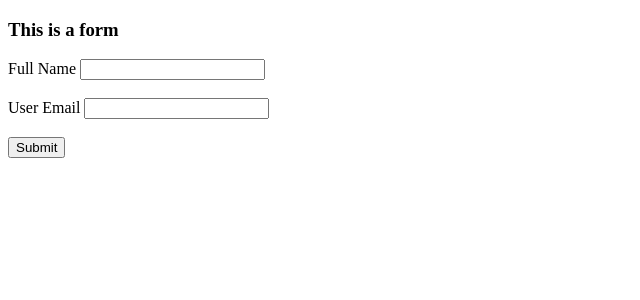
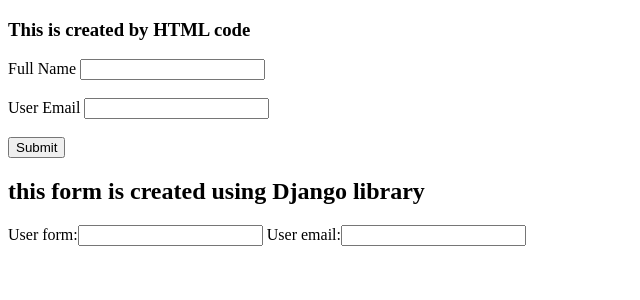
Before and after one commit to nahidkishore/Django-practice, a Django app: page /form/ in a window 1280 px wide. Shown: the top 300 px of the page, without its empty margins (0-640 px from the left). Run offline with Django 3.2, Linux system fonts and the light colour scheme.

Commit message:
CREATING A DJANGO FORM 1

```diff
--- /dev/null
+++ b/first_app/forms.py
@@ -0,0 +1,7 @@
+from django import forms
+
+
+
+class user_form(forms.Form):
+  user_form = forms.CharField()
+  user_email = forms.EmailField()
--- a/first_app/views.py
+++ b/first_app/views.py
@@ -1,6 +1,7 @@
 from django.shortcuts import render
 from django.http import HttpResponse
 from first_app.models import Musician, Album
+from first_app import forms
 
 # Create your views here.
 
@@ -14,5 +15,6 @@
 
 
 def form (request):
-  diction={ }
+  new_forms= forms.user_form()
+  diction={ 'test_form': new_forms, 'heading1': 'this form is created using Django library'}
   return render(request, 'first_app/form.html', context=diction)
--- a/templates/first_app/form.html
+++ b/templates/first_app/form.html
@@ -6,7 +6,7 @@
   <title>Form </title>
 </head>
 <body>
-  <h3>This is a form</h3>
+  <h3>This is created by HTML code</h3>
   <form action="" method="post">
     <label for="user_name">Full Name </label>
     <input type="text " name="user_name" value="" required> <br> <br>
@@ -17,6 +17,10 @@
     <input type="submit" name="submit" value="Submit">
 
   </form>
+  <h2> {{heading1}}</h2>
+  <form action="" method="POST">
+    {{ test_form }}
+  </form>
 
 </body>
 </html>
```
